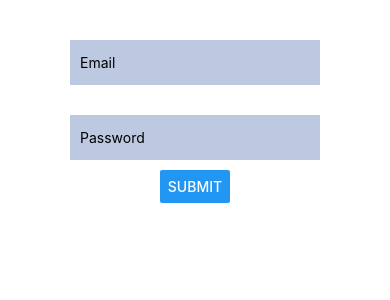
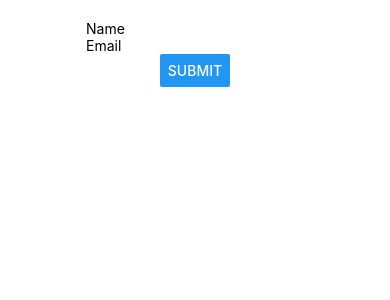
Before and after one commit to Gotmiku-2001/reactproject, a React Native app: screen / in a window 390 px wide. Shown: the top 300 px of the page. Built offline with nearby package versions, Linux system fonts and the light colour scheme.

Commit message:
Update UserNameandPassword.js
20/07/2022

```diff
--- a/components/UserNameandPassword.js
+++ b/components/UserNameandPassword.js
@@ -4,25 +4,42 @@ import { Button } from 'react-native-web';
 
 const UsernamePassword = () => {
   const [Email,setEmail]=useState('');
-  const [Password,setPassword]=useState('');
-  const showData = () => {
+  const [Name,setName]=useState('');
+  /* const showData = () => {
     alert('Email: '+Email+"\n"+'Password: '+Password)
-   };
+   }; */
+   const checkTexInput = () => {
+    //Check for the Name TextInput
+    if (!Name.trim()) {
+      alert('Please Enter Name');
+      return;
+    }
+    if (!Email.trim()) {
+      alert('Please Enter Email');
+      return;
+    }
+    alert('Success')
+    //Check for the Email TextInput
+    //Checked Successfully
+    //Do whatever you want
+
+  }
   return (
     <View style={{flex:1,marginTop:20,alignItems:'center'}}>
+      <TextInput
+      value={Name}
+      onChangeText = {(Name)=>{setName(Name)}}
+      style={styles.TextInput}
+      placeholder='Name'
+      />
       <TextInput
       value={Email}
       onChangeText = {(Email)=>{setEmail(Email)}}
       style={styles.TextInput}
       placeholder='Email'
       />
-      <TextInput
-      value={Password}
-      onChangeText = {(Password)=>{setPassword(Password)}}
-      style={styles.TextInput}
-      placeholder='Password'
-      />
-      <Button onPress={showData} title = 'Submit' />
+
+      <Button onPress={checkTexInput} title = 'Submit' />
     </View>
   )
 }
@@ -30,14 +47,16 @@ const UsernamePassword = () => {
 export default UsernamePassword
 
 const styles = StyleSheet.create({
-  TextInput :{
-      width:250,
-      height:45,
-      padding:10,
-      marginTop:20,
-      marginBottom:10,
-      backgroundColor:'#bcc9e1'
+  container:{
+    flex: 1,
+    padding:35,
+  },
 
-
+  TextInputStyle :{
+      width:'100%',
+      height:40,
+      paddingHorizontal:5,
+      borderWidth: 0.5,
+      marginTop:15,
   }
 })
```
